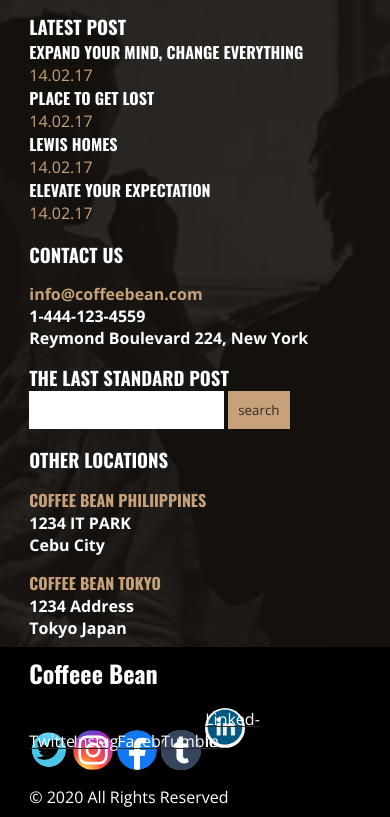
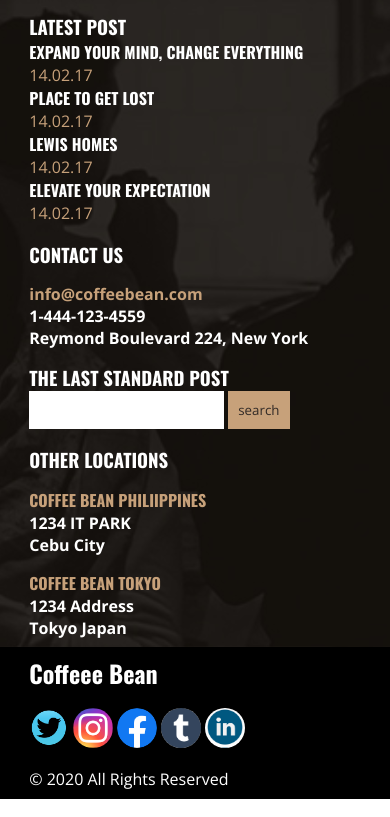
Before and after one commit to zonoiwata/coffee_bean, a plain HTML site: page index.html in a window 390 px wide. Shown: the part 5455-6272 px from the top of the page. Drawn offline with nearby package versions, Linux system fonts and the light colour scheme.

Commit message:
Update for icon

```diff
--- a/css/style.css
+++ b/css/style.css
@@ -504,6 +504,11 @@ label.form-inline {
         text-align: left;
     }
 
+    .footer2 .footer-content .social li {
+        text-indent: 100%;
+        white-space: nowrap;
+        overflow: hidden;
+    }
 
     .social .twitter {
         background-image: url('../images/icon/twitter.png');
```
